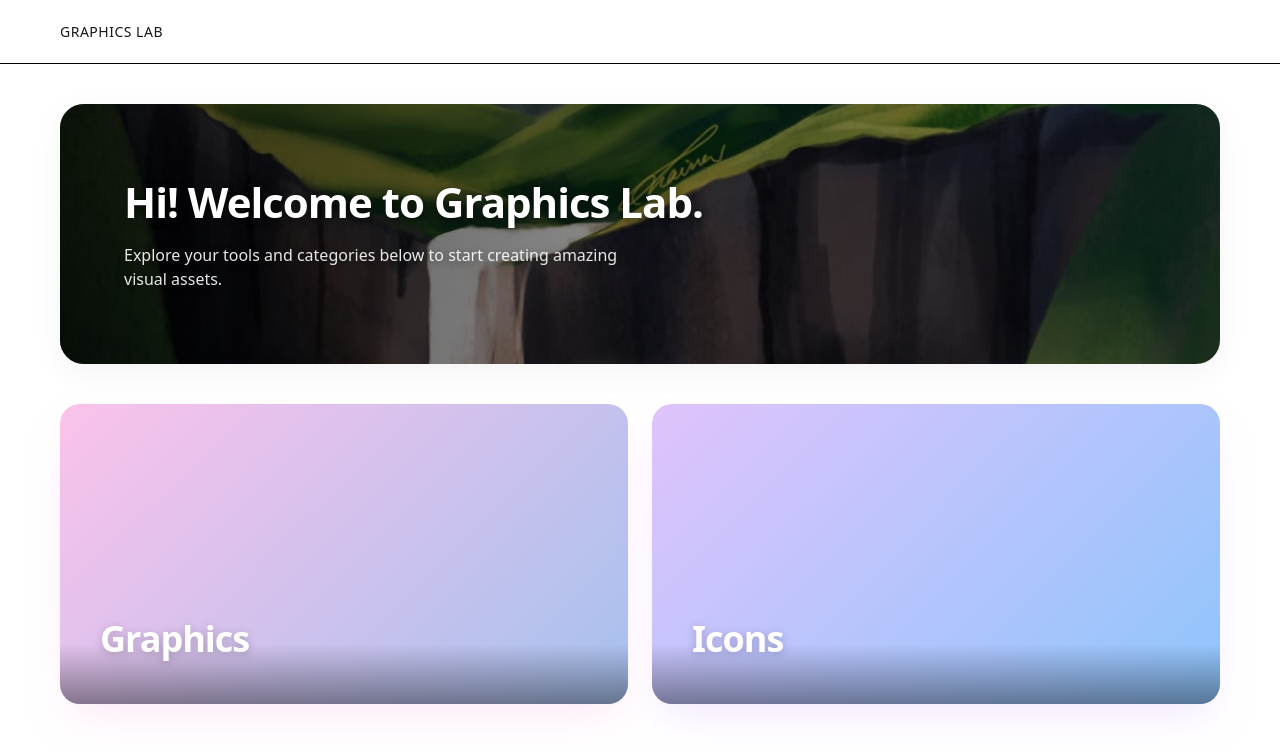
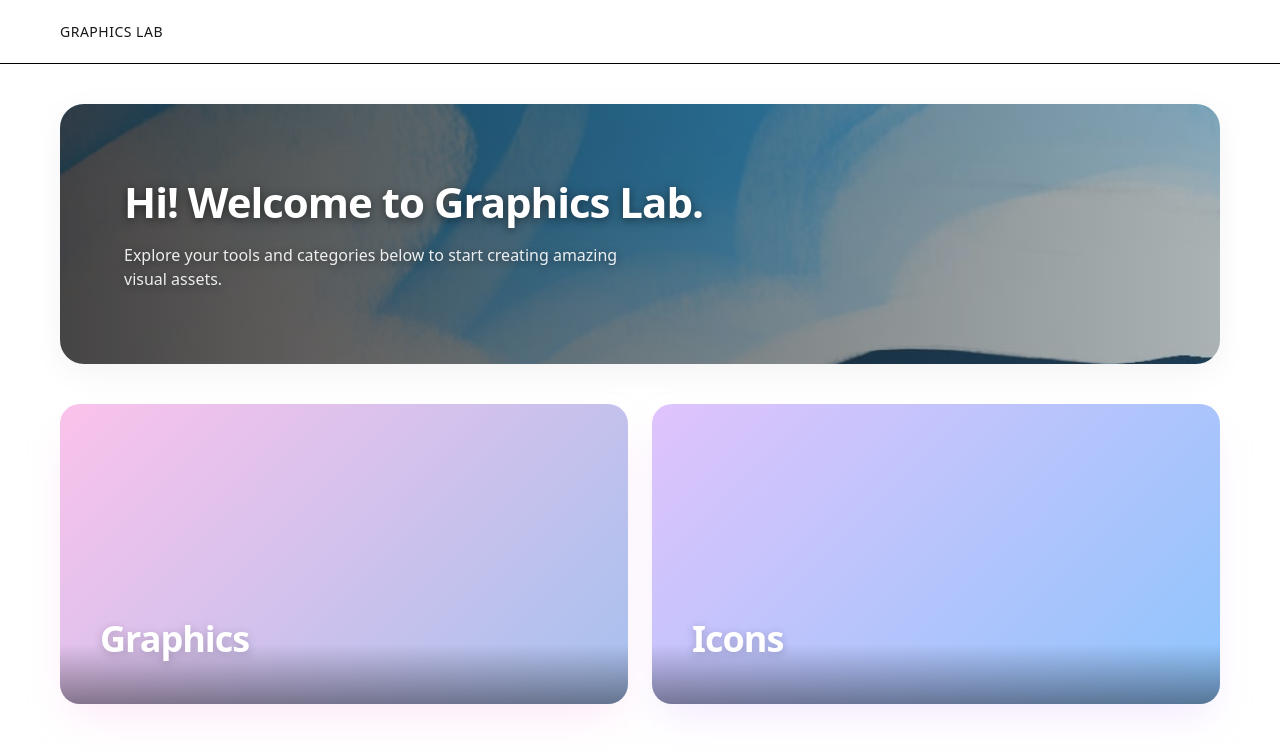
Before and after one commit to yamparalarahul27/illu-ic, a Next.js app: page /dashboard in a window 1280 px wide. Shown: the top 752 px of the page. Built offline with nearby package versions, Linux system fonts and the light colour scheme.

Commit message:
style: adjusted banner image to align top

```diff
--- a/src/app/dashboard/page.tsx
+++ b/src/app/dashboard/page.tsx
@@ -30,7 +30,7 @@ function DashboardContent() {
           src="/2.jpeg"
           alt="Welcome Graphics Lab Illustration"
           fill
-          style={{ objectFit: "cover", zIndex: 0 }}
+          style={{ objectFit: "cover", objectPosition: "top", zIndex: 0 }}
           priority
         />
 
```
